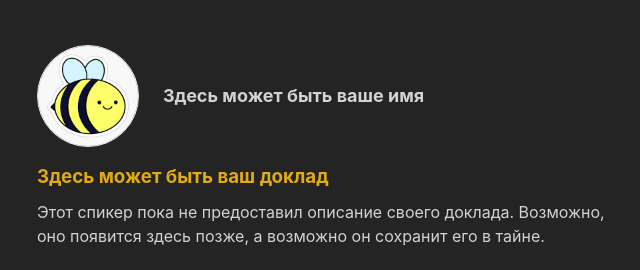
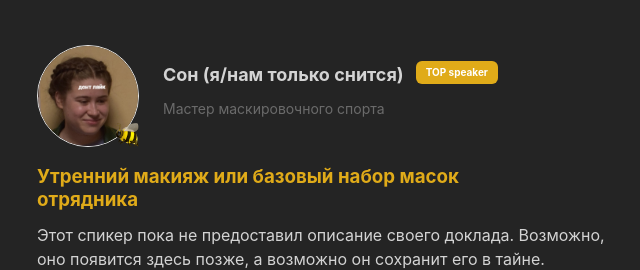
Before and after one commit to AProkot/beecome, a Gatsby site: page / in a window 1280 px wide. Shown: the part 2781-3051 px from the top of the page, without its empty margins (67-707 px from the left). Built offline with nearby package versions, Linux system fonts and the light colour scheme; Gatsby itself is replaced by a stand-in of ours.

Commit message:
add speaker info

```diff
--- a/src/items.js
+++ b/src/items.js
@@ -3,6 +3,7 @@ import ann from './images/ann.png';
 import sereja from './images/seryoja.jpg';
 import leva from './images/leva.png'
 import tv from './images/tandv.png'
+import sonya from './images/sonya.png'
 
 export const items = [
     {
@@ -38,6 +39,14 @@ export const items = [
         isTop: true
     },
     {
+        title: 'Утренний макияж или базовый набор масок отрядника',
+        author: 'Сон (я/нам только снится)',
+        jobTitle: 'Мастер маскировочного спорта',
+        description: '',
+        photo: sonya,
+        isTop: true
+    },
+    {
         title: 'Здесь может быть ваш доклад',
         author: 'Здесь может быть ваше имя',
         jobTitle: '',
```
Also changed, not shown: src/images/sonya.png (added).
